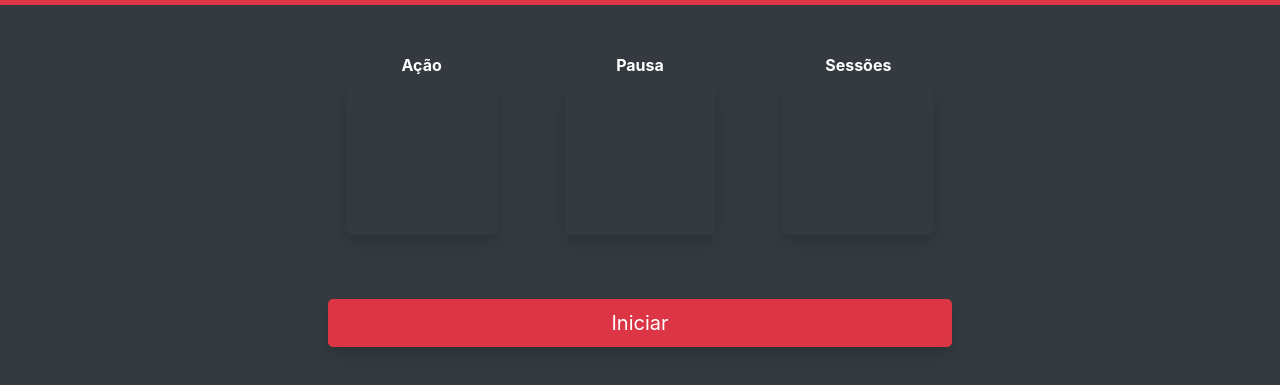
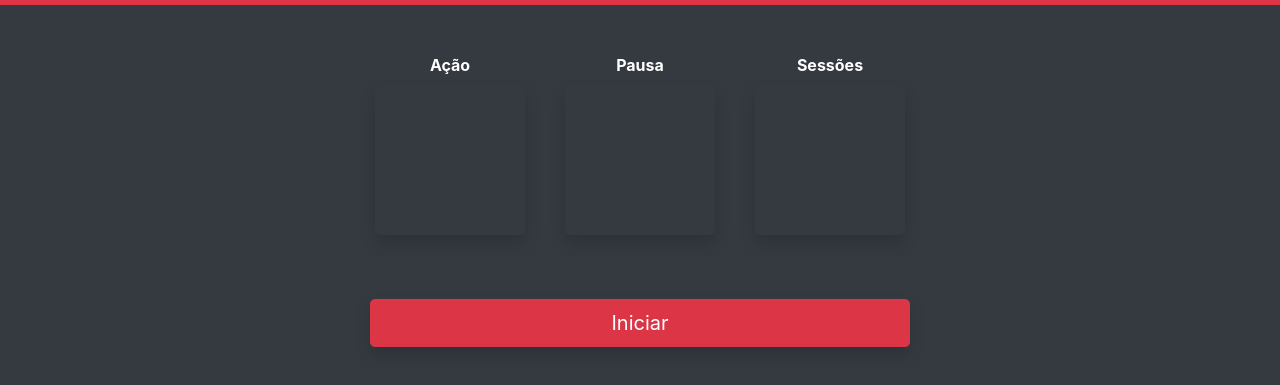
Before and after one commit to erickmendonca1/pomodoro, a plain HTML site: page index.html in a window 1280 px wide. Shown: the part 51-436 px from the top of the page. Drawn offline with nearby package versions, Linux system fonts and the light colour scheme.

Commit message:
Debug do config

```diff
--- a/index.html
+++ b/index.html
@@ -31,11 +31,13 @@
 
         <div class="ml-auto">
             <a onclick="pausar()">
-                <i id="pause" class="fa fa-pause text-white" style="font-size: 25pt; display: none;" aria-hidden="true"></i>
+                <i id="pause" class="fa fa-pause text-white" style="font-size: 25pt; display: none;"
+                    aria-hidden="true"></i>
 
             </a>
             <a onclick="executar()">
-                <i id="play" class="fa fa-play text-white" style="font-size: 25pt; display: none;" aria-hidden="true"></i>
+                <i id="play" class="fa fa-play text-white" style="font-size: 25pt; display: none;"
+                    aria-hidden="true"></i>
 
             </a>
 
@@ -47,7 +49,7 @@
     <!--/Meu ícone-->
 
     <!--Container-->
-    <div class="container"></div>
+    <div class="container">
 
     <div class="row d-flex justify-content-center mt-5 mb-5">
         <div class="col-md-8">
@@ -58,17 +60,16 @@
 
                 <div class="col">
 
-                    <!--Inputs-->
+                    <!-- Inputs -->
                     <div class="row d-flex justify-content-center">
                         <div class="col-md-3 d-flex justify-content-center">
                             <div class="form-group">
                                 <label class="d-flex justify-content-center text-white font-weight-bold"
                                     for="acao">Ação</label>
-                                <input type="number" class="form-control form-control-lg bg-dark border-0 shadow text-white" id="acao">
-                                    <small class = "text-danger" id="erro_acao"></small>
-
+                                <input type="number"
+                                    class="form-control form-control-lg bg-dark border-0 shadow text-white" id="acao">
+                                <small class="text-danger" id='erro_acao'></small>
                             </div>
-
                         </div>
                         <div class="col-md-3 d-flex justify-content-center">
                             <div class="form-group">
@@ -76,9 +77,8 @@
                                     for="pausa">Pausa</label>
                                 <input type="number"
                                     class="form-control form-control-lg bg-dark border-0 shadow text-white" id="pausa">
-                                    <small class = "text-danger" id="erro_pausa"></small>
+                                <small class="text-danger" id='erro_pausa'></small>
                             </div>
-
                         </div>
                         <div class="col-md-3 d-flex justify-content-center">
                             <div class="form-group">
@@ -87,23 +87,18 @@
                                 <input type="number"
                                     class="form-control form-control-lg bg-dark border-0 shadow text-white"
                                     id="sessoes">
-                                    <small class = "text-danger" id="erro_sessoes"></small>
-                            </div>
-
+                                <small class="text-danger" id='erro_sessoes'></small>
                             </div>
                         </div>
-
-                    <!--/Inputs-->
+                    </div>
+                    <!-- Inputs -->
 
 
                     <!--Botão iniciar-->
                     <div class="row mt-5 mb-5 d-flex justify-content-center">
                         <div class="col-md-9">
-
                             <button onclick="iniciar()" class="btn btn-danger shadow btn-lg btn-block">Iniciar</button>
                         </div>
-
-
                     </div>
                     <!--/Botão iniciar-->
 
@@ -115,13 +110,14 @@
 
 
         </div>
+    </div>
 
     <!--/Config-->
 
     <!--Timer-->
     <div id="timer" class="mt-0 d-flex justify-content-center">
+
         <div class="row mb-3">
-
             <div class="col">
                 <h3 id='title' class="text-center"></h3>
             </div>
@@ -129,14 +125,14 @@
         <!--Relogio-->
         <div class="row shadow time">
             <div class="col-5 p-0">
-                    <h2 id ="minutes_ok"></h2>
+                <h2 id="minutes_ok"></h2>
             </div>
 
             <div class="col-1 p-0 d-flex justify-content-center">
                 <h2>:</h2>
             </div>
 
-                <div class="col-5 pl-0" >
+            <div class="col-5 pl-0">
                 <h2 id="seconds_ok"></h2>
             </div>
 
```
Lines whose indentation alone changed are shown as unchanged.
